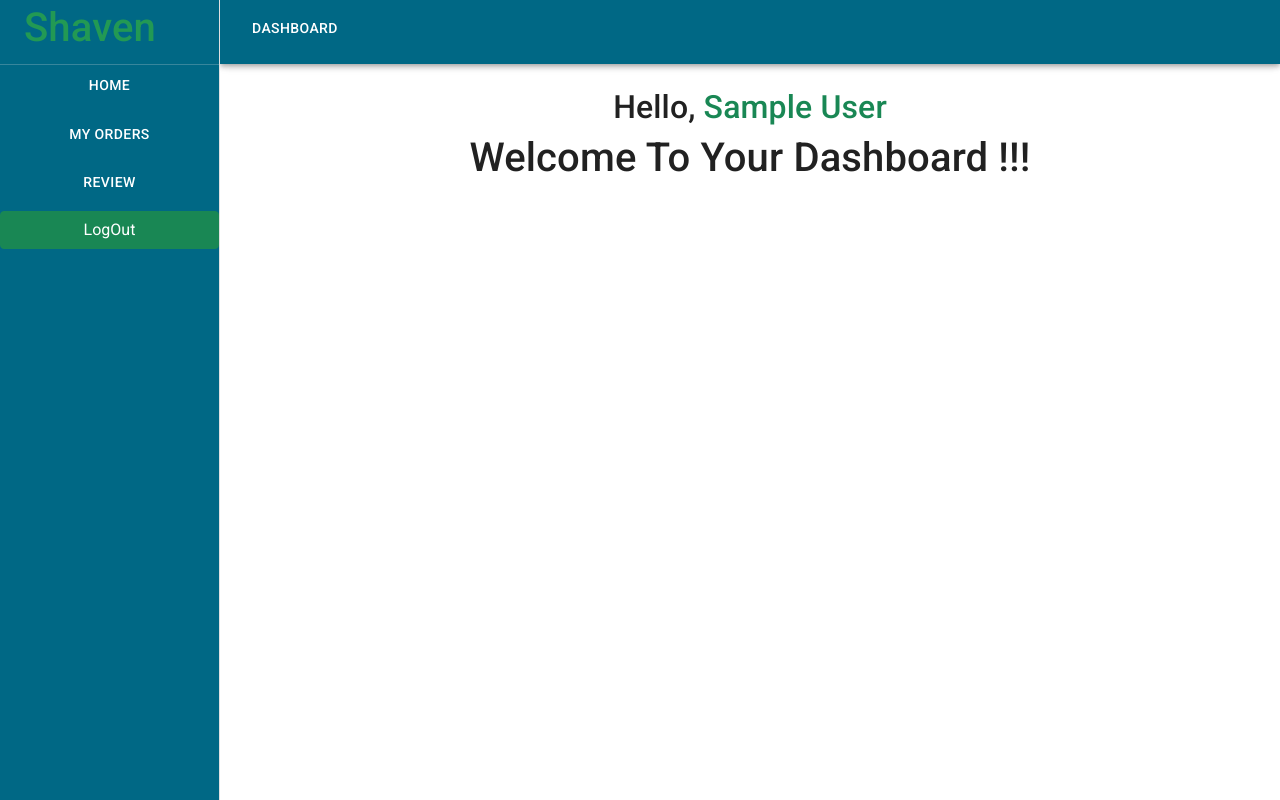
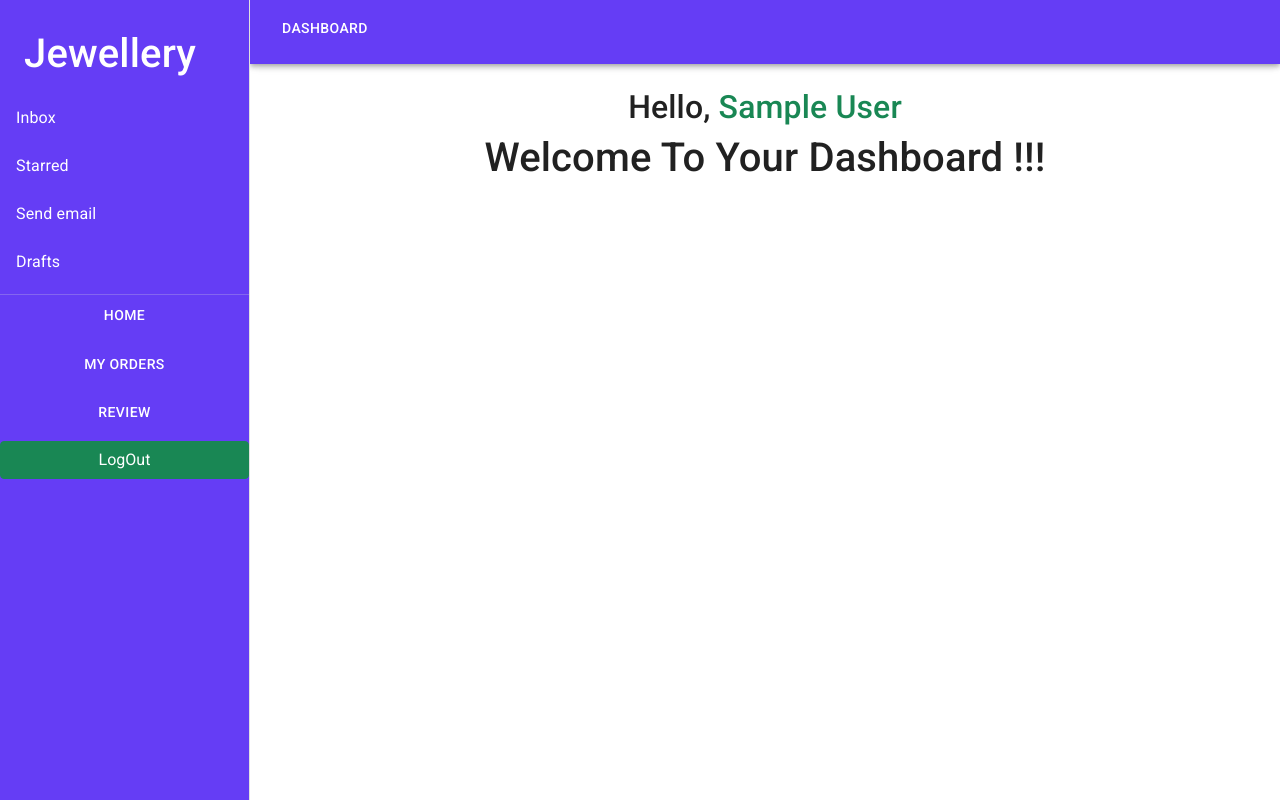
Before and after one commit to Ibrahim75754/jewellery, a React (Create React App) app: page /dashBoard in a window 1280 px wide. Built offline with nearby package versions, Linux system fonts and the light colour scheme; no server answers; sample sign-in values are in the browser's storage.

Commit message:
dashboard setup

```diff
--- a/src/components/Dashboard/Dashboard.js
+++ b/src/components/Dashboard/Dashboard.js
@@ -15,7 +15,7 @@ import IconButton from '@mui/material/IconButton';
 import MenuIcon from '@mui/icons-material/Menu';
 import Toolbar from '@mui/material/Toolbar';
 
-import { Button } from '@mui/material';
+import { Button, List, ListItem, ListItemIcon, ListItemText } from '@mui/material';
 import DashboradHome from './DashbosrdHome/DashboradHome';
 
 import MyOrders from './UserDashboard/MyOrders/MyOrders';
@@ -28,7 +28,7 @@ import ManageAllProducts from './AdminDashboard/ManageAllProducts/ManageAllProdu
 import AdminRoute from '../Login/AdminRoute/AdminRoute';
 import ProductsUpdate from './AdminDashboard/ManageAllProducts/ProductsUpdate';
 
-const drawerWidth = 220;
+const drawerWidth = 250;
 
 function Dashboard(props) {
     const { admin, logout } = useAuth();
@@ -42,11 +42,20 @@ function Dashboard(props) {
     };
 
     const drawer = (
-        <div style={{ backgroundColor: "#006885", height: "100vh", color: "white" }}>
+        <div style={{ backgroundColor: "#653DF5", height: "100vh", color: "white" }}>
             <Toolbar >
-                <h1 className="text-bold d-inline" style={{ color: "#229954" }}>Shaven</h1>
+                <h1 className="text-bold d-inline" style={{ color: "white",marginTop:"30px" }}>Jewellery</h1>
             </Toolbar>
-            <Divider />
+
+            <List>
+        {['Inbox', 'Starred', 'Send email', 'Drafts'].map((text, index) => (
+          <ListItem button key={text}>
+
+            <ListItemText primary={text} />
+          </ListItem>
+        ))}
+      </List>
+      <Divider />
             <Link to="/home"><Button color="inherit" className="w-100 text-white text-decoration-none py-2 mb-2">Home</Button></Link>
 
             {
@@ -76,7 +85,7 @@ function Dashboard(props) {
                 position="fixed"
                 sx={{
                     width: { sm: `calc(100% - ${drawerWidth}px)` },
-                    ml: { sm: `${drawerWidth}px` }, backgroundColor: "#006885"
+                    ml: { sm: `${drawerWidth}px` }, backgroundColor: "#653DF5"
                 }}
             >
                 <Toolbar>
```
